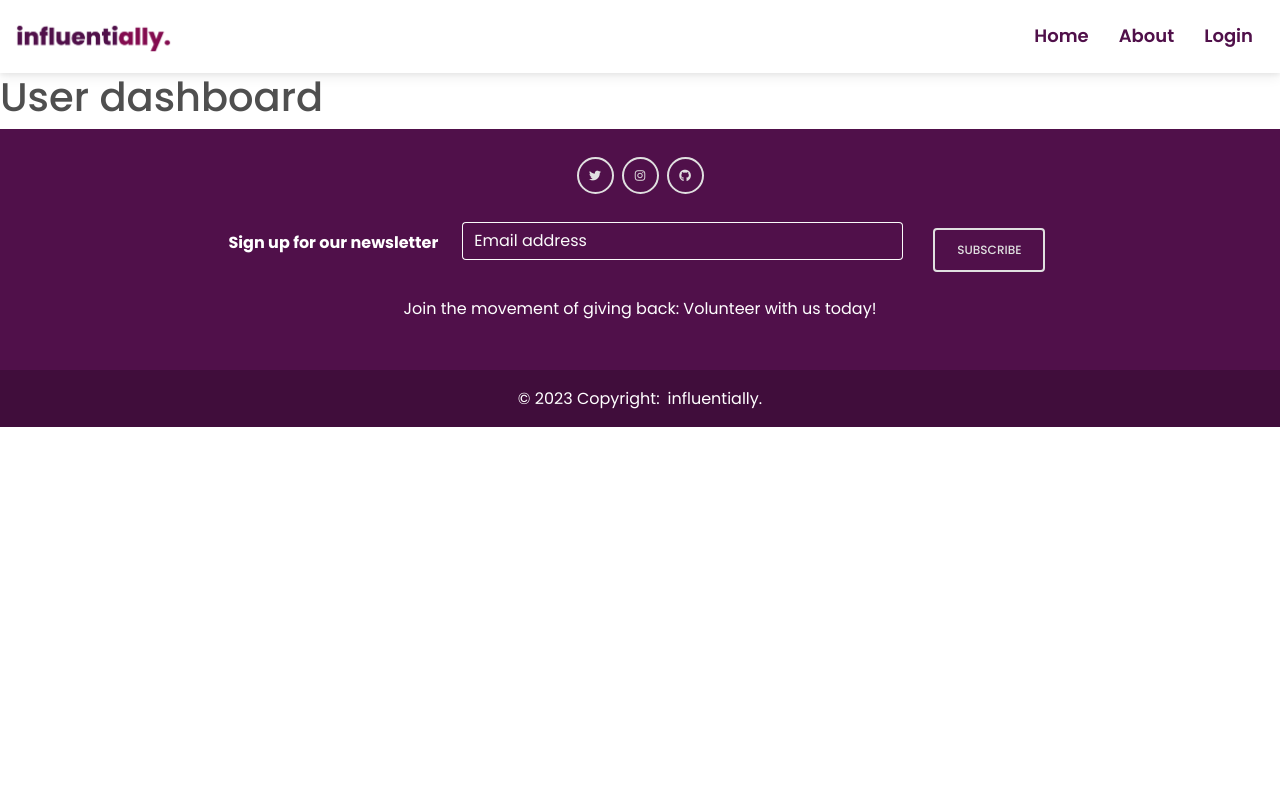
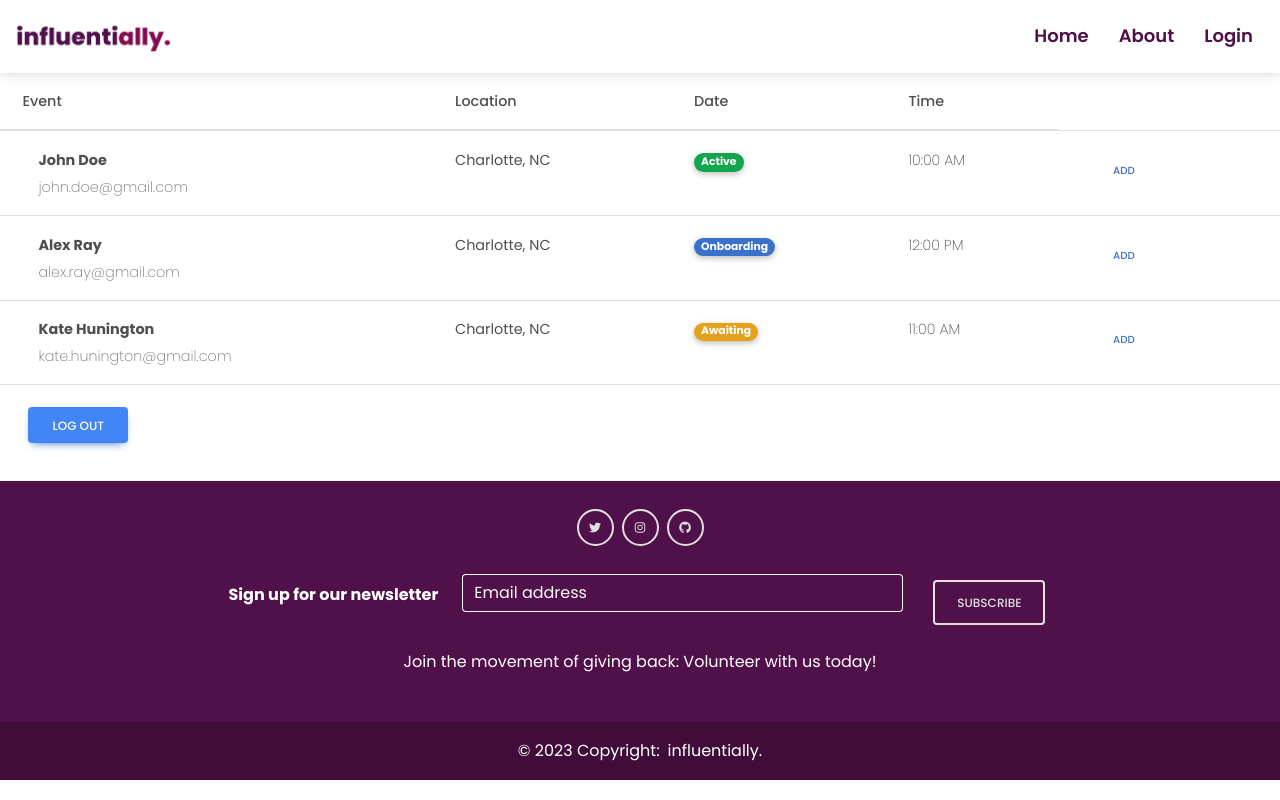
Before and after one commit to katercila/Ally-Capstone-, a React (Create React App) app: page /userdashboard in a window 1280 px wide. Built offline with nearby package versions, Linux system fonts and the light colour scheme.

Commit message:
pushing changes

```diff
--- a/src/components/AdminDashboard.js
+++ b/src/components/AdminDashboard.js
@@ -1,12 +1,14 @@
 import React from "react";
-// import "../styling/Home.css";
-
+import LogoutButton from "./LogoutButton";
+// import { useNavigate } from "react-router-dom";
 
 function AdminDashboard() {
+
   return (
     <main>
       <div className="intro">
-        <h1>Admin dashboard</h1>
+        <h1>Welcome user!</h1>
+        <LogoutButton />
       </div>
     </main>
   );
--- /dev/null
+++ b/src/components/LogoutButton.js
@@ -0,0 +1,45 @@
+// import React from "react";
+// import { useNavigate } from "react-router-dom";
+
+// function LogoutButton() {
+//   const navigate = useNavigate();
+
+//   const handleLogout = () => {
+//     // Perform log out logic here, for example clearing local storage or making an API request
+//     // After successful log out, navigate to the login page or any other appropriate page
+//     navigate("/signup");
+//   };
+
+//   return (
+//     <main>
+//       <div className="intro">
+//         <button onClick={handleLogout}>Log out</button>
+//       </div>
+//     </main>
+//   );
+// }
+
+// export default LogoutButton;
+import React from 'react';
+import { useNavigate } from 'react-router-dom';
+import { MDBBtn } from 'mdb-react-ui-kit';
+
+function LogoutButton() {
+  const navigate = useNavigate();
+
+  const handleLogout = () => {
+    // Perform log out logic here, for example clearing local storage or making an API request
+    // After successful log out, navigate to the login page or any other appropriate page
+    navigate('/signup');
+  };
+
+  return (
+    <main>
+      <div className="intro">
+        <MDBBtn onClick={handleLogout}>Log out</MDBBtn>
+      </div>
+    </main>
+  );
+}
+
+export default LogoutButton;
--- a/src/components/SignUp.js
+++ b/src/components/SignUp.js
@@ -22,7 +22,7 @@ function SignUp() {
 
   const [userLogin, setUserLogin] = useState({ username: '', password: '' });
   const [justifyActive, setJustifyActive] = useState('tab1');
-
+  const [setError] = useState(null); // Add error state
 
 
   const handleJustifyClick = (value) => {
@@ -51,10 +51,12 @@ function SignUp() {
 })
 .catch((error) => {
   console.log(error);
+  setError('Wrong username or password'); // Set error message
 });
 };
 
   return (
+
     <MDBContainer className="p-3 my-5 d-flex flex-column w-50">
 
       <MDBTabs pills justify className='mb-3 d-flex flex-row justify-content-between'>
--- a/src/components/UserDashboard.js
+++ b/src/components/UserDashboard.js
@@ -1,20 +1,117 @@
+import React from 'react';
+import LogoutButton from './LogoutButton'; // assuming LogoutButton.js file is in the same directory
 
-//check they're auth.
-//if not push to index route
-//create admin and user components import into this file dashboard.js
+import { MDBBadge, MDBBtn, MDBTable, MDBTableHead, MDBTableBody } from 'mdb-react-ui-kit';
 
-import React from "react";
-// import "../styling/Home.css";
+export default function App() {
+  return (
+    <MDBTable align='middle'>
+      <MDBTableHead>
+        <tr>
+          <th scope='col'>Event</th>
+          <th scope='col'>Location</th>
+          <th scope='col'>Date</th>
+          <th scope='col'>Time</th>
+          {/* <th scope='col'>Hours</th> */}
+        </tr>
+      </MDBTableHead>
+      <MDBTableBody>
+        <tr>
+          <td>
+            <div className='d-flex align-items-center'>
+              {/* <img
+                src='https://mdbootstrap.com/img/new/avatars/8.jpg'
+                alt=''
+                style={{ width: '45px', height: '45px' }}
+                className='rounded-circle'
+              /> */}
+              <div className='ms-3'>
+                <p className='fw-bold mb-1'>John Doe</p>
+                <p className='text-muted mb-0'>john.doe@gmail.com</p>
+              </div>
+            </div>
+          </td>
+          <td>
+            <p className='fw-normal mb-1'>Charlotte, NC</p>
+            {/* <p className='text-muted mb-0'>IT department</p> */}
+          </td>
+          <td>
+            <MDBBadge color='success' pill>
+              Active
+            </MDBBadge>
+          </td>
+          <td>10:00 AM </td>
+          <td>
+            <MDBBtn color='link' rounded size='sm'>
+              Add
+            </MDBBtn>
+          </td>
+        </tr>
+        <tr>
+          <td>
+            <div className='d-flex align-items-center'>
+              {/* <img
+                src='https://mdbootstrap.com/img/new/avatars/6.jpg'
+                alt=''
+                style={{ width: '45px', height: '45px' }}
+                className='rounded-circle'
+              /> */}
+              <div className='ms-3'>
+                <p className='fw-bold mb-1'>Alex Ray</p>
+                <p className='text-muted mb-0'>alex.ray@gmail.com</p>
+              </div>
+            </div>
+          </td>
+          <td>
+            <p className='fw-normal mb-1'>Charlotte, NC</p>
+            {/* <p className='text-muted mb-0'>Finance</p> */}
+          </td>
+          <td>
+            <MDBBadge color='primary' pill>
+              Onboarding
+            </MDBBadge>
+          </td>
+          <td>12:00 PM</td>
+          <td>
+            <MDBBtn color='link' rounded size='sm'>
+              Add
+            </MDBBtn>
+          </td>
+        </tr>
+        <tr>
+          <td>
+            <div className='d-flex align-items-center'>
+              {/* <img
+                src='https://mdbootstrap.com/img/new/avatars/7.jpg'
+                alt=''
+                style={{ width: '45px', height: '45px' }}
+                className='rounded-circle'
+              /> */}
+              <div className='ms-3'>
+                <p className='fw-bold mb-1'>Kate Hunington</p>
+                <p className='text-muted mb-0'>kate.hunington@gmail.com</p>
+              </div>
+            </div>
+          </td>
+          <td>
+            <p className='fw-normal mb-1'>Charlotte, NC</p>
+            {/* <p className='text-muted mb-0'>UI/UX</p> */}
+          </td>
+          <td>
+            <MDBBadge color='warning' pill>
+              Awaiting
+            </MDBBadge>
+          </td>
+          <td>11:00 AM</td>
+          <td>
+            <MDBBtn color='link' rounded size='sm'>
+              Add
+            </MDBBtn>
+          </td>
+        </tr>
+        <LogoutButton />
+      </MDBTableBody>
+    </MDBTable>
 
-
-function UserDashboard() {
-  return (
-    <main>
-      <div className="intro">
-        <h1>User dashboard</h1>
-      </div>
-    </main>
   );
 }
-
-export default UserDashboard;
```
